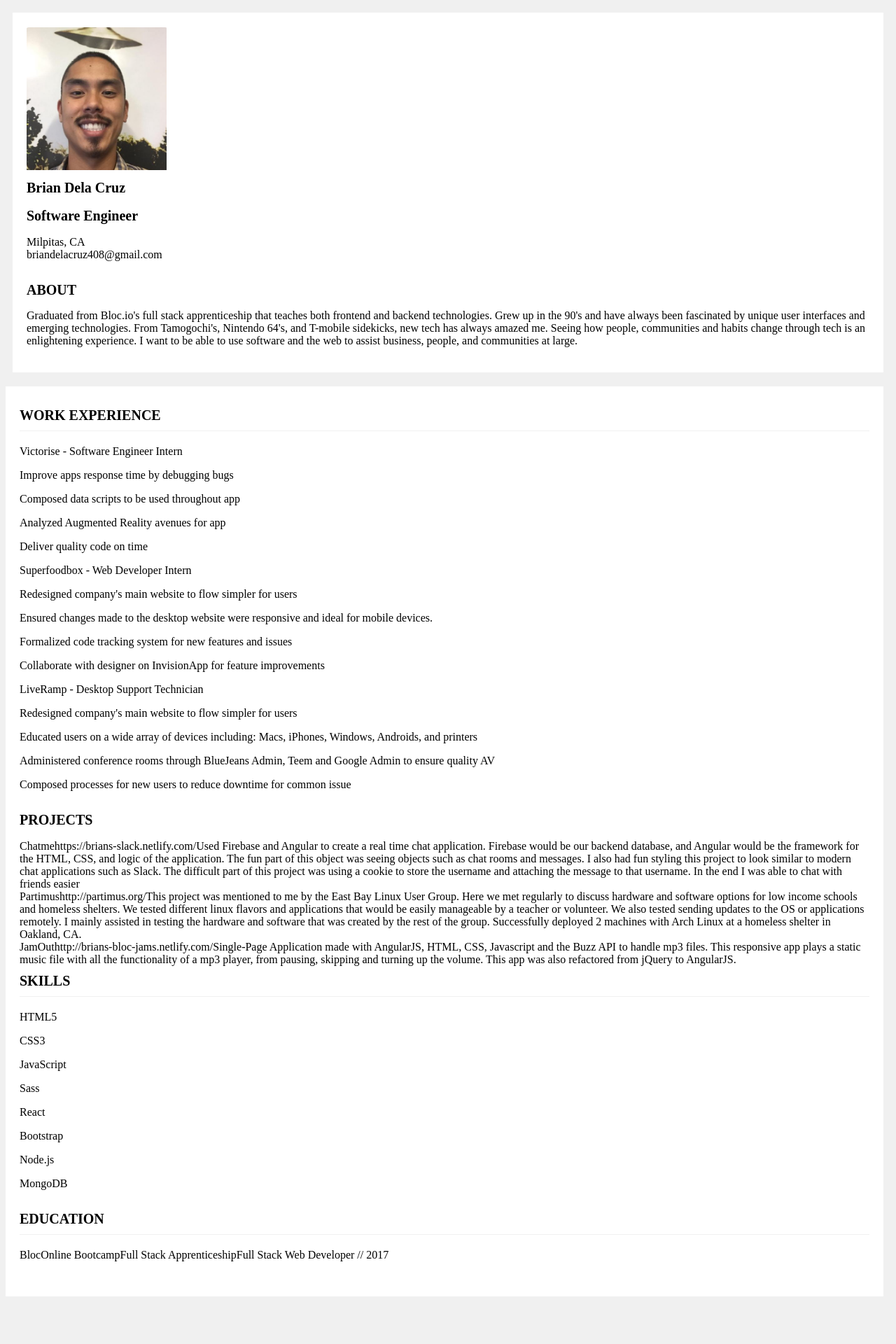
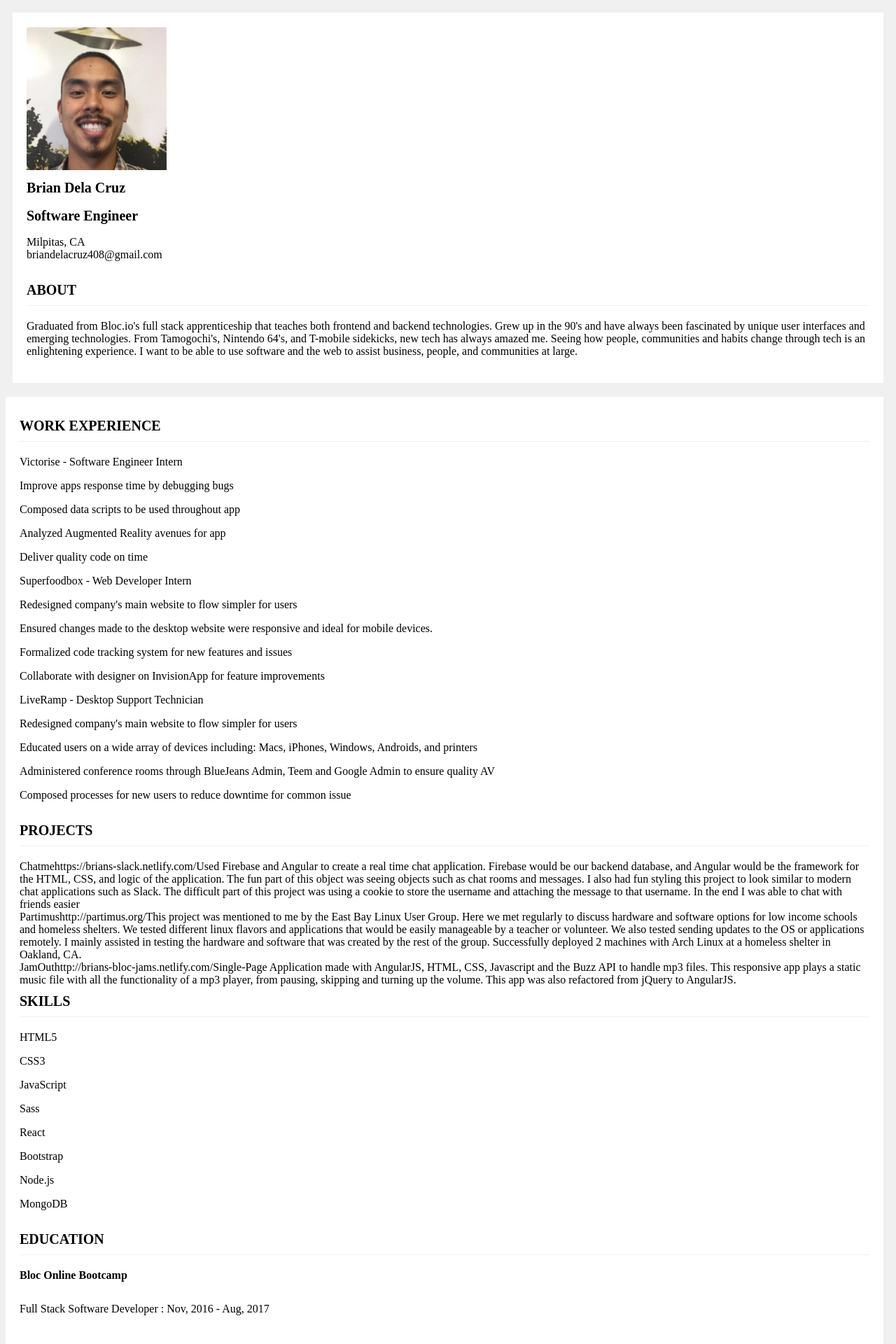
Before and after one commit to bl2i4n/react-resume, a React (Create React App) app: page / in a window 1280 px wide. Shown: the top 1920 px of the page at 70% size. Before the commit the page ends 1870 px from the top, so only its background shows below. Built offline with nearby package versions, Linux system fonts and the light colour scheme.

Commit message:
style: clean up education section

```diff
--- a/src/App.js
+++ b/src/App.js
@@ -30,13 +30,12 @@ function ContactInfo(props) {
 class Header extends React.Component {
   render() {
     return (
-    <div className="about heading">
+      <div className="about">
         <div><img role="presentation" className="img-circle center-block" src={"./profilePhoto.jpg"} width="200" /></div>
         <ResumeTitle firstName="Brian" lastName="Dela Cruz" />
         <ResumeTitle label="Software Engineer" />
         <Address city="Milpitas, CA" />
         <ContactInfo email="briandelacruz408@gmail.com" />
-
       </div>
     );
   }
@@ -45,12 +44,12 @@ class Header extends React.Component {
 class Summary extends React.Component {
   render() {
     return (
-        <div>
+        <section>
           <h2 className="heading">ABOUT</h2>
           <p className="summary" >
             {this.props.summary}
           </p>
-        </div>
+        </section>
     );
   }
 }
@@ -80,7 +79,8 @@ class Experience extends React.Component {
     return (
       <section className="work">
         <h2 className="text-uppercase">WORK EXPERIENCE</h2>
-        <Job jobTitle="Victorise - Software Engineer Intern " jobDate="" jobSummary="Improve apps response time by debugging bugs"/>
+        <Job jobTitle="Victorise - Software Engineer Intern"/>
+        <Job  jobDate="" jobSummary="Improve apps response time by debugging bugs"/>
         <Job jobSummary="Composed data scripts to be used throughout app"/>
         <Job jobSummary="Analyzed Augmented Reality avenues for app"/>
         <Job jobSummary="Deliver quality code on time"/>
@@ -143,12 +143,14 @@ class History extends React.Component {
 
   render() {
     return (
+      <section>
       <div className="">
         <h2 className="heading">PROJECTS</h2>
         <Project projectTitle="Chatme" projectUrl="https://brians-slack.netlify.com/" projectDesc="Used Firebase and Angular to create a real time chat application. Firebase would be our backend database, and Angular would be the framework for the HTML, CSS, and logic of the application. The fun part of this object was seeing objects such as chat rooms and messages. I also had fun styling this project to look similar to modern chat applications such as Slack. The difficult part of this project was using a cookie to store the username and attaching the message to that username. In the end I was able to chat with friends easier" />
         <Project projectTitle="Partimus" projectUrl="http://partimus.org/" projectDesc="This project was mentioned to me by the East Bay Linux User Group. Here we met regularly to discuss hardware and software options for low income schools and homeless shelters. We tested different linux flavors and applications that would be easily manageable by a teacher or volunteer. We also tested sending updates to the OS or applications remotely. I mainly assisted in testing the hardware and software that was created by the rest of the group. Successfully deployed 2 machines with Arch Linux at a homeless shelter in Oakland, CA." />
         <Project projectTitle="JamOut" projectUrl="http://brians-bloc-jams.netlify.com/" projectDesc="Single-Page Application made with AngularJS, HTML, CSS, Javascript and the Buzz API to handle mp3 files. This responsive app plays a static music file with all the functionality of a mp3 player, from pausing, skipping and turning up the volume. This app was also refactored from jQuery to AngularJS." />
       </div>
+      </section>
     );
   }
 }
@@ -160,7 +162,10 @@ class School extends React.Component{
       <section className="education">
         <div className="education">
           <h2 className="heading">EDUCATION</h2>
-          <Education schoolName="Bloc" schoolLocation="Online Bootcamp" schoolDegree="Full Stack Apprenticeship" schoolCourse="Full Stack Web Developer // 2017" />
+            <h3>
+              <Education schoolName="Bloc" schoolLocation=" Online Bootcamp"/>
+            </h3>
+              <Education schoolDegree="" schoolCourse=" Full Stack Software Developer : Nov, 2016 - Aug, 2017" />
         </div>
       </section>
     )
```
Lines whose indentation alone changed are shown as unchanged.
